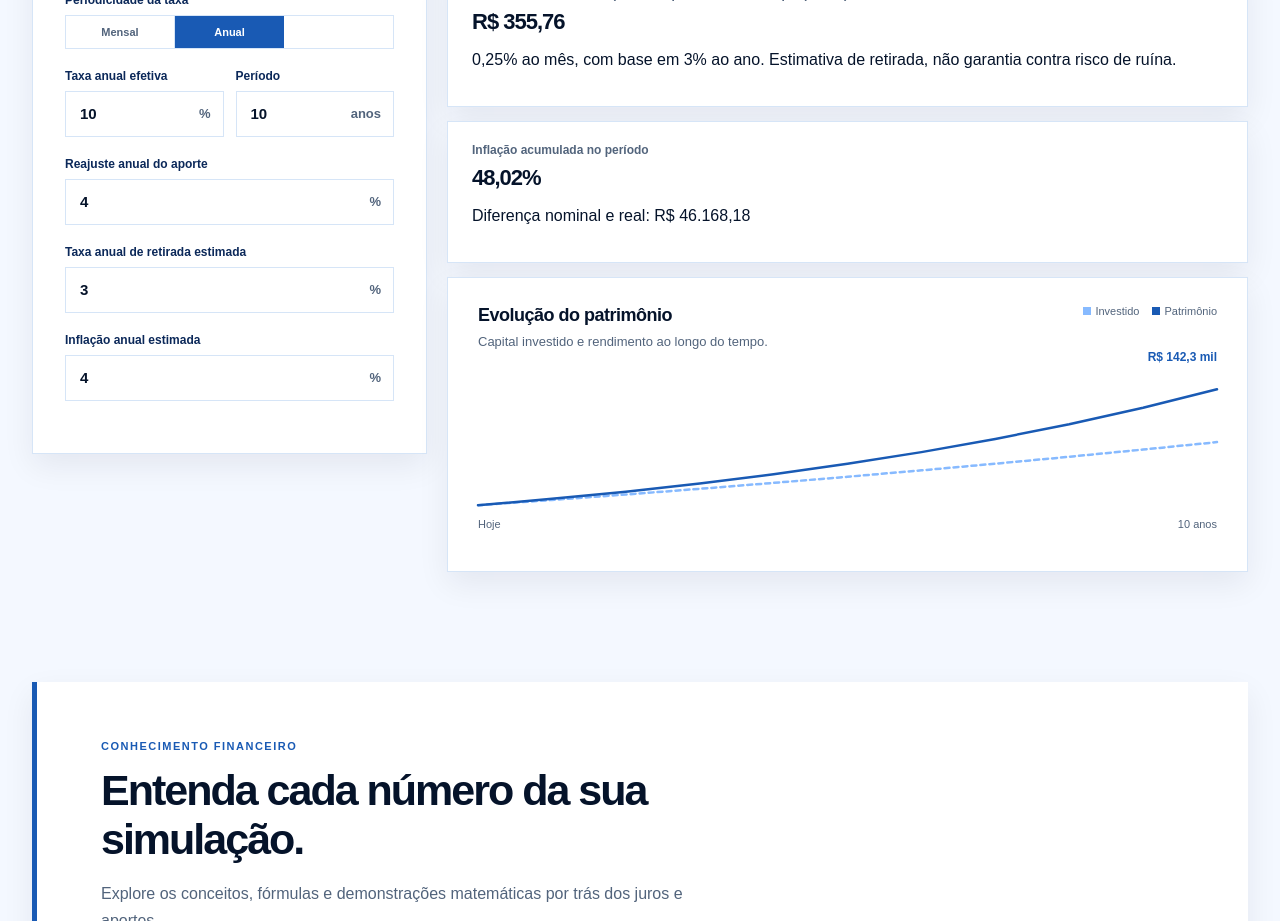
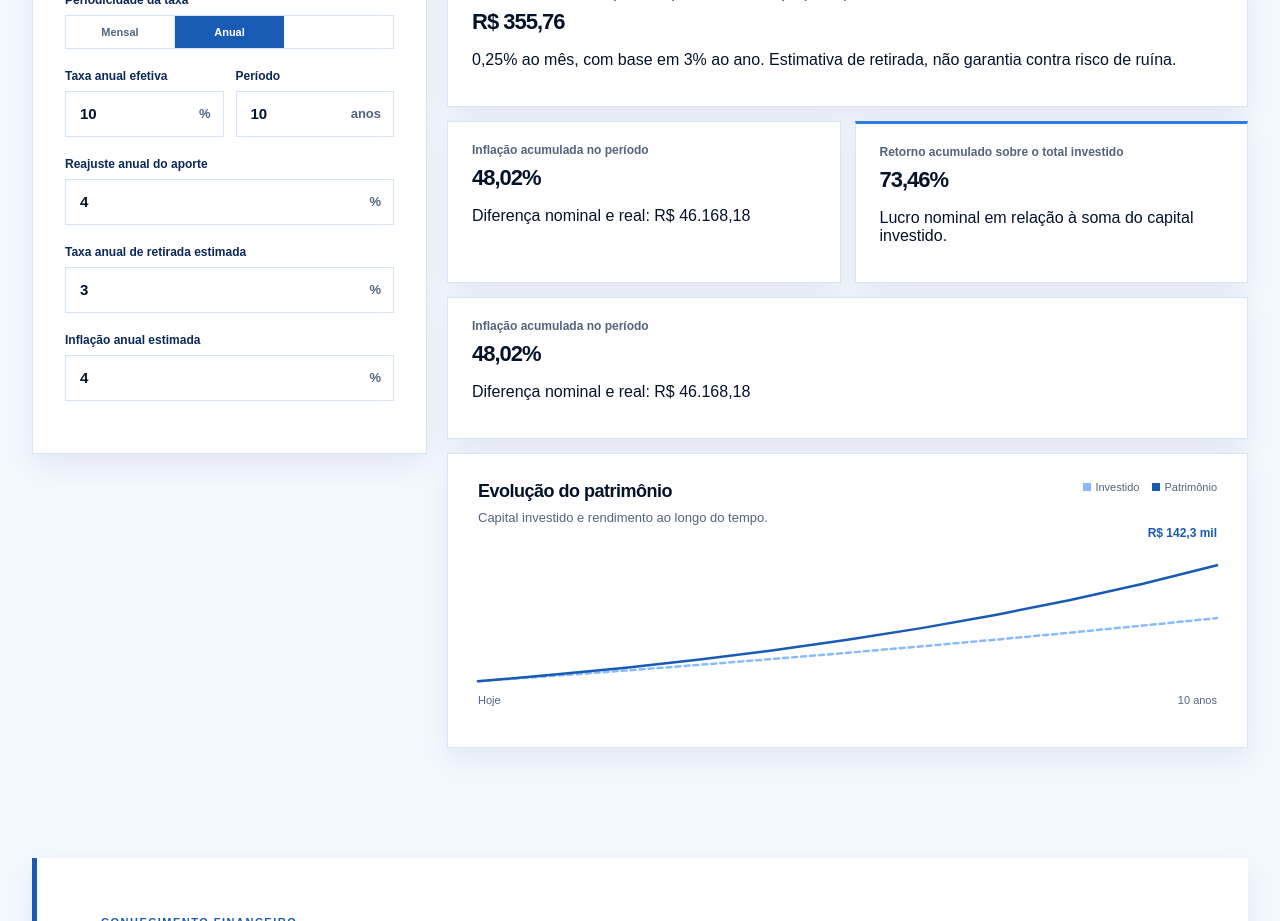
Before and after one commit to mayconjzj/rumo, a Next.js app: page / in a window 1280 px wide. Shown: the part 1020-1941 px from the top of the page. Built offline with nearby package versions, Linux system fonts and the light colour scheme.

Commit message:
Display accumulated portfolio return percentage

```diff
--- a/src/components/CompoundInterestCalculator.tsx
+++ b/src/components/CompoundInterestCalculator.tsx
@@ -224,7 +224,24 @@ export function CompoundInterestCalculator() {
                             : '—'}
                     </p>
                 </article>
-                <article className="metric card">
+                <div className="metrics">
+                    <article className="metric card">
+                        <span>Inflação acumulada no período</span>
+                        <strong>{result ? formatPercent(result.accumulatedInflation * 100) : '—'}</strong>
+                        <p>
+                            {result
+                                ? `Diferença nominal e real: ${formatCurrency(result.inflationLoss)}`
+                                : '—'}
+                        </p>
+                    </article>
+                    <article className="metric card highlight">
+                        <span>Retorno acumulado sobre o total investido</span>
+                        <strong>{result ? formatPercent(result.accumulatedReturn) : '—'}</strong>
+                        <p>Lucro nominal em relação à soma do capital investido.</p>
+                    </article>
+                </div>
+                {/* removed duplicate inflation metric */}
+                <article className="metric card hidden">
                     <span>Inflação acumulada no período</span>
                     <strong>{result ? formatPercent(result.accumulatedInflation * 100) : '—'}</strong>
                     <p>
```
